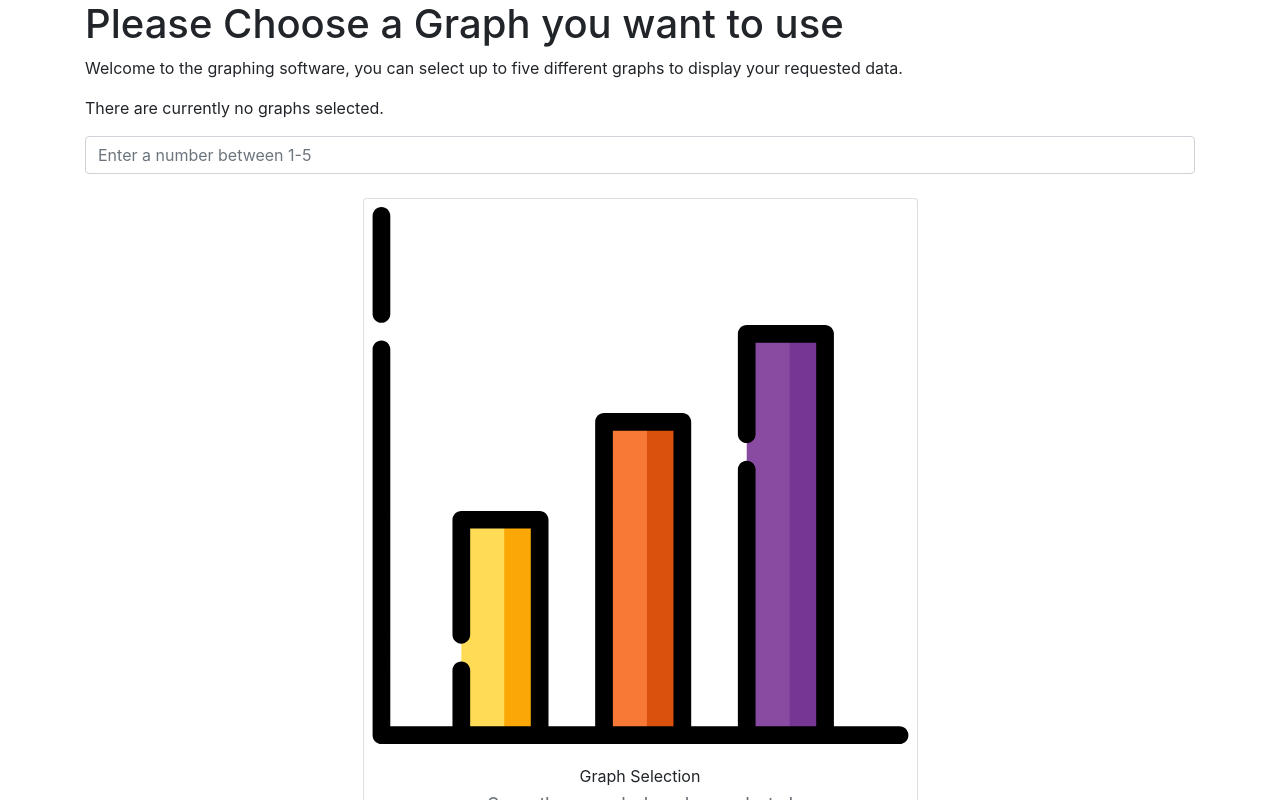
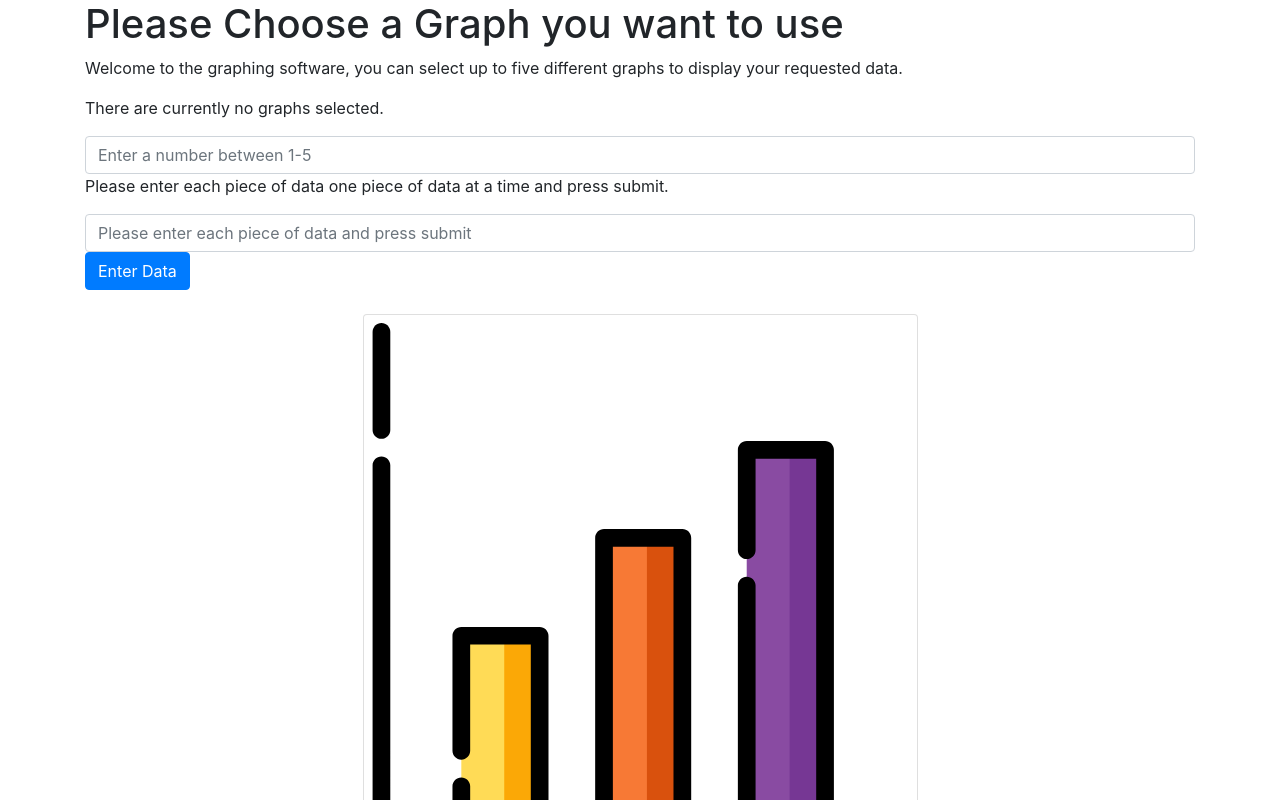
Before and after one commit to jamieTardi/graphing, a React (Create React App) app: page /graph-choice in a window 1280 px wide. Shown: the top 800 px of the page. Built offline with nearby package versions, Linux system fonts and the light colour scheme.

Commit message:
created state for graph data

```diff
--- a/src/App.js
+++ b/src/App.js
@@ -5,13 +5,13 @@ import { Link, Switch, Route } from 'react-router-dom';
 import { GraphChoice, HomePage } from './pages/index';
 
 function App() {
-	const [graphChoice, setGraphChoice] = useState('');
-	const [graphSelection, setGraphSelection] = useState([]);
+	const [enterData, setEnterData] = useState(0);
+	const [graphData, setGraphData] = useState([]);
 	const [companyName, setCompanyName] = useState(null);
 	const [companyInfoInput, setCompanyInfoInput] = useState(null);
 	const [nextPage, setNextPage] = useState(false);
 	const [graphOneType, setGraphOneType] = useState(['pie']);
-	const [graphTwoType, setGraphTwoType] = useState('bar');
+	const [graphTwoType, setGraphTwoType] = useState(['bar']);
 
 	return (
 		<>
@@ -35,6 +35,10 @@ function App() {
 						setGraphOneType={setGraphOneType}
 						graphTwoType={graphTwoType}
 						setGraphTwoType={setGraphTwoType}
+						enterData={enterData}
+						setEnterData={setEnterData}
+						graphData={graphData}
+						setGraphData={setGraphData}
 					/>
 				</Route>
 			</Switch>
--- a/src/pages/GraphChoice.jsx
+++ b/src/pages/GraphChoice.jsx
@@ -7,11 +7,15 @@ const GraphChoice = ({
 	companyName,
 	graphOneType,
 	setGraphOneType,
-	setGraphTwoType,
-	graphTwoType,
+	enterData,
+	setEnterData,
+	graphData,
+	setGraphData,
 }) => {
 	const [numberOfGraphs, setNumberOfGraphs] = useState(0);
 	const [listOfGraphs, setListOfGraphs] = useState(null);
+
+	console.log(graphData);
 
 	const numberOfGraphsHandler = (e) => {
 		console.log(e.target.value);
@@ -26,6 +30,10 @@ const GraphChoice = ({
 				setNumberOfGraphs(0);
 			}
 		}
+	};
+
+	const handleEnterData = (e) => {
+		setEnterData(e.target.value);
 	};
 
 	//Switch case statement,
@@ -75,6 +83,25 @@ const GraphChoice = ({
 			</Row>
 			<Row>
 				<Col>
+					<p>
+						Please enter each piece of data one piece of data at a time and
+						press submit.
+					</p>
+					<input
+						className='form-control'
+						placeholder='Please enter each piece of data and press submit'
+						onChange={handleEnterData}
+					/>
+					<Button
+						onClick={() => {
+							setGraphData([...graphData, enterData]);
+						}}>
+						Enter Data
+					</Button>
+				</Col>
+			</Row>
+			<Row>
+				<Col>
 					{numberOfGraphs === 0 || numberOfGraphs === undefined ? (
 						<NoGraphs />
 					) : listOfGraphs ? (
```
